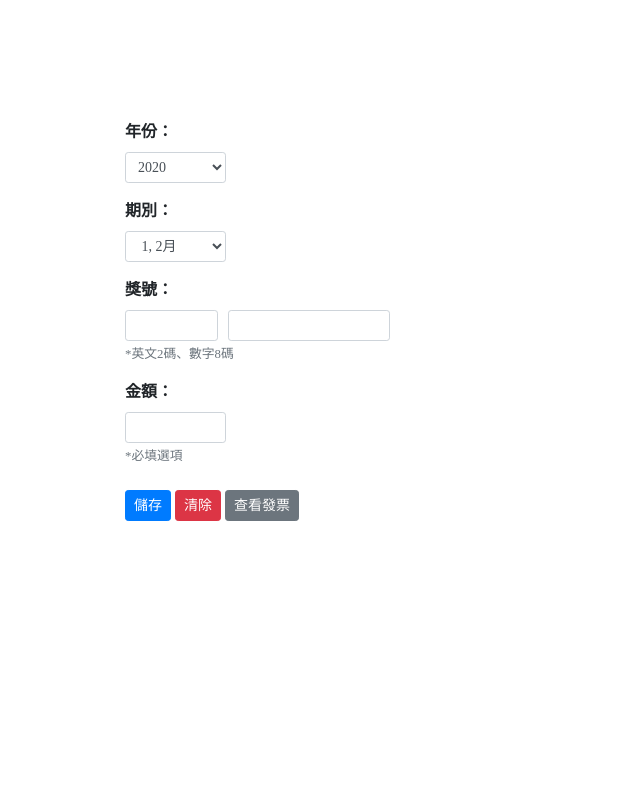
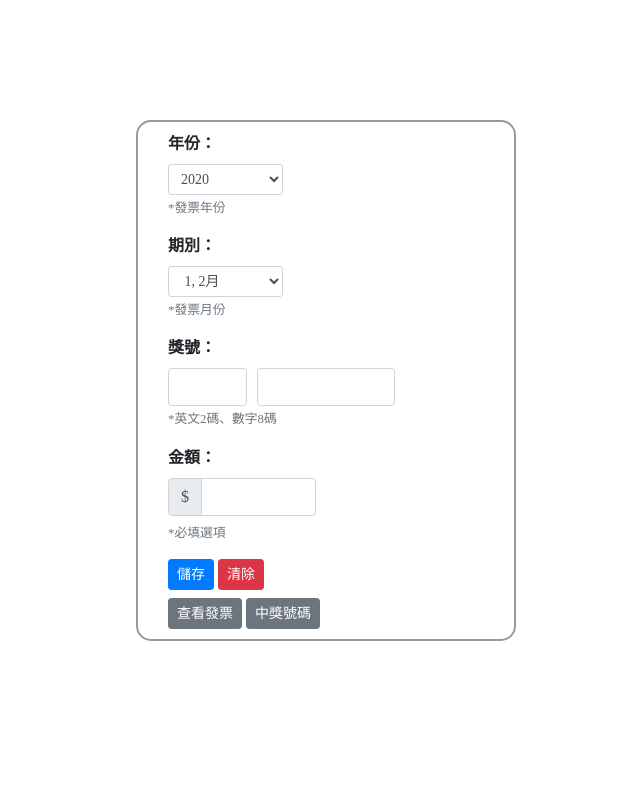
Before and after one commit to wdaweb/invoice-jimmyyen67, a PHP site: page / in a window 1280 px wide. Shown: the whole page, without its empty margins (314-954 px from the left). Run offline with PHP 8.4, Linux system fonts and the light colour scheme.

Commit message:
忘記更新什麼，但是有更新

```diff
--- a/include/header.php
+++ b/include/header.php
@@ -1 +1,2 @@
-<div class="header"></div>
+<div class="header">
+</div>
--- a/index.php
+++ b/index.php
@@ -9,16 +9,14 @@
   <link rel="stylesheet" href="./css/bootstrap.css">
   <style>
     body {
-      height: 100vh;
       font-weight: bolder;
       font-family: 'Microsoft Jhenghei';
     }
 
     .main {
-      display: flex;
-      flex-direction: column;
-      justify-content: center;
-      align-items: center;
+      border: 2px solid #999;
+      border-radius: 15px;
+      padding: 10px 0px 10px 30px;
     }
   </style>
 </head>
@@ -30,49 +28,63 @@ include "./include/header.php";
 ?>
 
 <body>
-  <div class="container main">
+  <div class="container">
+    <div class="row">
+      <div class="col-4"></div>
+      <div class="col-4 main">
         <div>
           <form action="invoice_save.php" method="POST">
             <div class="form-group">
               <label for="year">年份：</label>
-          <select name="year" required class="form-control form-control-sm col-3">
+              <select name="year" required class="form-control form-control-sm col-4">
                 <option value="<?= $year ?>" selected><?= $year ?></option>
                 <option value="<?= $lastyear ?>"><?= $lastyear ?></option>
               </select>
+              <small class="form-text text-muted">*發票年份</small>
             </div>
             <div class="form-group">
               <label for="period">期別：</label>
-          <select name="period" required class="form-control form-control-sm col-3">
+              <select name="period" required class="form-control form-control-sm col-4">
                 <option value="1">&nbsp;1, 2月</option>
                 <option value="2">&nbsp;3, 4月</option>
                 <option value="3">&nbsp;5, 6月</option>
-            <option value="4">&nbsp;7,  8月</option>
+                <option value="4">&nbsp;7, 8月</option>
                 <option value="5">&nbsp;9, 10月</option>
                 <option value="6">11,12月</option>
               </select>
+              <small class="form-text text-muted">*發票月份</small>
             </div>
             <div class="form-group">
               <label>獎號：</label>
               <div class="form-row">
                 <div class="col-3">
-              <input type="text" name="code" id="code" onkeyup="this.value = this.value.toUpperCase();" required class="form-control form-control-sm
+                  <input type="text" name="code" id="code" onkeyup="this.value = this.value.toUpperCase();" required class="form-control
             "></div>
                 <div class="col-5">
-              <input type="text" name="number" required class="form-control form-control-sm"></div>
+                  <input type="text" name="number" required class="form-control"></div>
               </div>
               <small class="form-text text-muted">*英文2碼、數字8碼</small>
             </div>
             <div class="form-group">
               <label>金額：</label>
-          <input type="number" name="expend" required class="form-control form-control-sm col-3">
+              <div class="input-group mb-2">
+                <div class="input-group-prepend">
+                  <div class="input-group-text form-control">$</div>
+                </div>
+                <input type="number" name="expend" required class="form-control col-4">
+              </div>
               <small class="form-text text-muted">*必填選項</small>
             </div>
             <div>
-          <input type="submit" value="儲存" class="btn btn-primary btn-sm mt-2">
-          <input type="reset" value="清除" class="btn btn-danger btn-sm mt-2">
+              <input type="submit" value="儲存" class="btn btn-primary btn-sm">
+              <input type="reset" value="清除" class="btn btn-danger btn-sm">
+          </form>
+        </div>
         <a href="invoice_list.php"><button class="btn btn-secondary btn-sm mt-2">查看發票</button></a>
+        <a href="award.php"><button class="btn btn-secondary btn-sm mt-2">中獎號碼</button></a>
       </div>
-      </form>
+    </div>
+    <div class="col-4"></div>
   </div>
   </div>
 </body>
```
Also changed, not shown: invoice_delete.php (+34 -13 lines), invoice_edit.php (+12 -1 lines), invoice_list.php (+36 -13 lines). Lines whose indentation alone changed are shown as unchanged.
